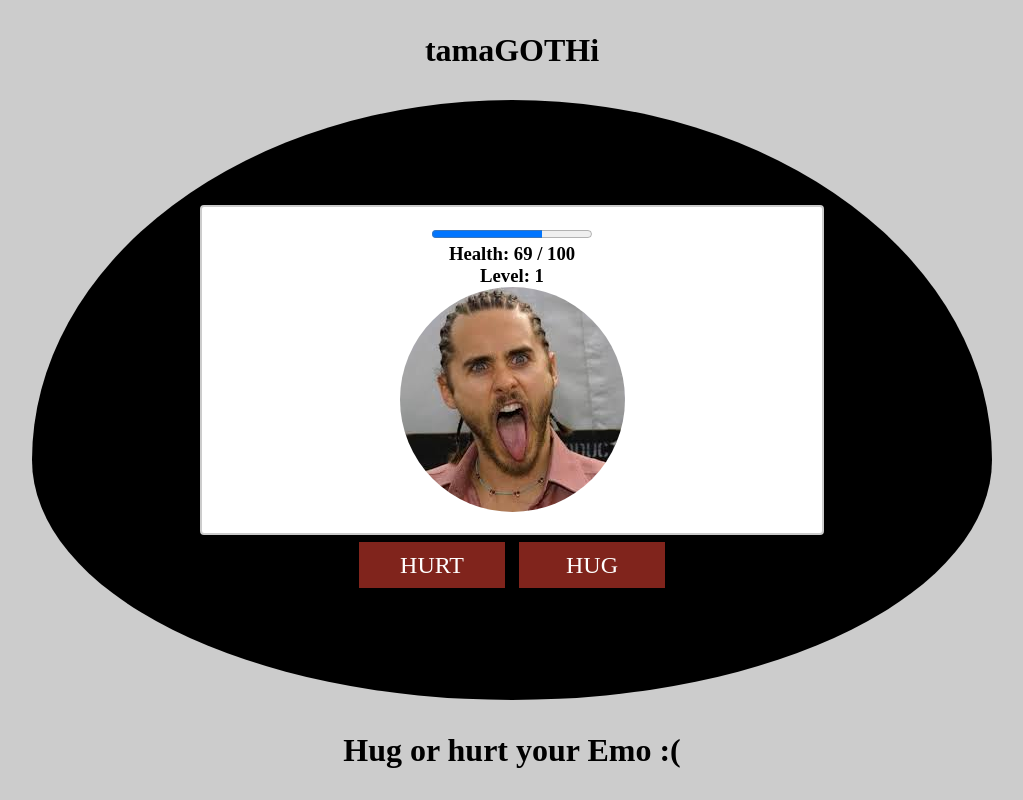
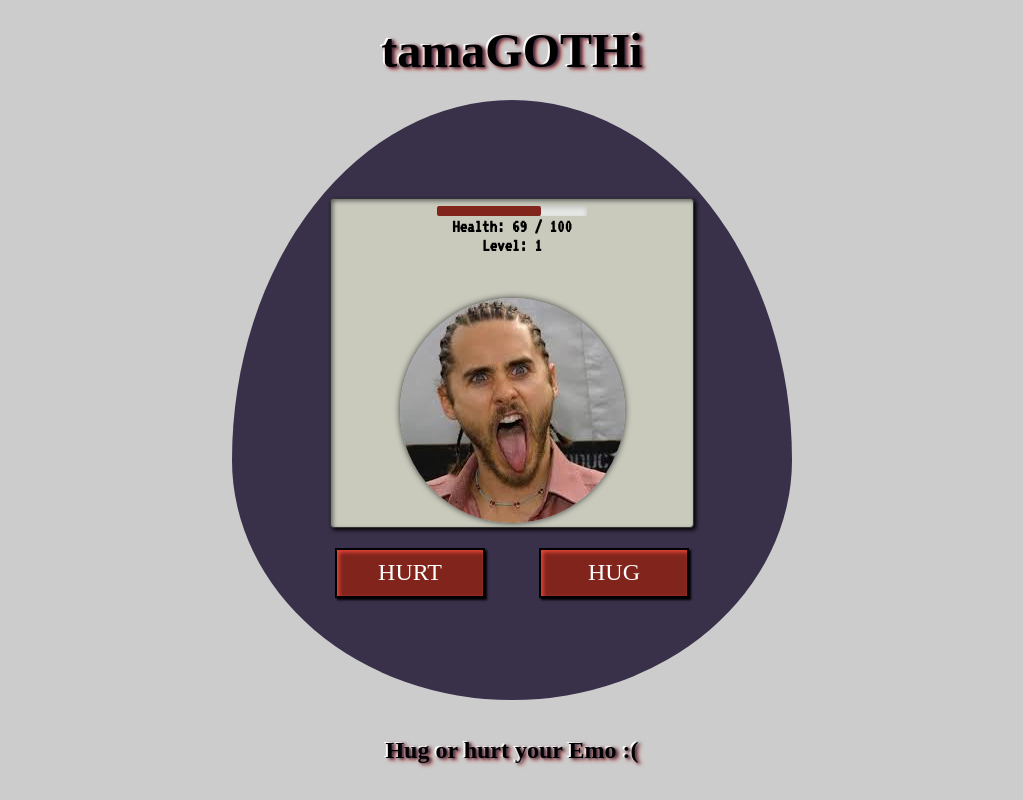
Before and after one commit to fac-14/tamagothi, a React app: page / in a window 1280 px wide. Both pictures are taken after a click on the button "Leto!". Shown: the whole page, without its empty margins (128-1151 px from the left). Built offline with nearby package versions, Linux system fonts and the light colour scheme; no server answers; a web font is replaced by a local one.

Commit message:
CSS styling and positioning.

```diff
--- a/public/style.css
+++ b/public/style.css
@@ -10,27 +10,76 @@ body {
   background: #CCC;
 }
 
+p {
+  font-family: 'VT323', monospace;
+  text-align: center;
+}
+
 h1 {
+  font-size: 3rem;
+}
+
+h1, h2 {
   font-family: "Frijole", cursive;
+  text-shadow:
+    2px 1px 3px #39304A,
+    3px 2px 4px #b73328,
+    -2px -1px #FFF;
 }
 
 h3 {
+  font-family: 'VT323', monospace;
   text-align: center;
 }
 
 img {
   border-radius: 50%;
+  box-shadow: 0px 0px 6px #333;
 }
 
 button {
   width: 150px;
   height: 50px;
   margin: 5px;
+  margin-top: 20px;
   color: white;
   font-family: Frijole, cursive;
   background: #80241C;
   border: 2px black solid;
   font-size: 1.5rem;
+  box-shadow:
+    2px 2px 2px #000,
+    inset 2px 2px 4px #ee4839;
+}
+
+button:hover {
+  background: #b73328;
+}
+
+button:active {
+  background: #b73328;
+  transform: translate(1px, 3px);
+}
+
+progress[value] {
+  /* Reset the default appearance */
+  -webkit-appearance: none;
+   appearance: none;
+
+  width: 150px;
+  height: 10px;
+}
+
+progress[value]::-webkit-progress-bar {
+  background-color: #E6E8E6;
+  border-radius: 2px;
+  box-shadow: 0 2px 5px rgba(0, 0, 0, 0.15) inset;
+}
+
+progress[value]::-webkit-progress-value {
+  background: #80241C;
+    border-radius: 2px;
+    background-size: 35px 20px, 100% 100%, 100% 100%;
 }
 
 #main {
@@ -71,9 +120,9 @@ button {
   flex-direction: column;
   align-items: center;
   justify-content: center;
-   width: 100%;
+   width: 560px;
    height: 100%;
-   background-color: black;
+   background-color: #39304A;
    -webkit-border-radius: 63px 63px 63px 63px / 108px 108px 72px 72px;
    border-radius:         50%  50%  50%  50%  / 60%   60%   40%  40%;
 }
@@ -83,12 +132,22 @@ button {
   flex-direction: column;
   align-items: center;
   justify-content: center;
+  position: relative;
   width: 65%;
   height: 55%;
   border-radius: 4px;
-  border: 2px #ccc solid;
-  background-color: white;
-  box-shadow: inset 2px, 2px, 100px,#ccc;
+  border: 1px #333 solid;
+  background-color: rgb(201, 202, 188);
+  box-shadow:
+    2px 2px 4px #000,
+    inset 2px 2px 4px #666;
+}
+
+#buttons {
+  display: flex;
+  align-items: center;
+  justify-content: space-between;
+  width: 65%;
 }
 
 #banner {
@@ -97,3 +156,18 @@ button {
   justify-content: center;
   grid-area: c;
 }
+
+#loading {
+  display: flex;
+  flex-direction: column;
+}
+
+#status {
+  position: absolute;
+  top: 0;
+}
+
+#avatar {
+  position: absolute;
+  bottom: 0;
+}
--- a/src/components/banner/banner.js
+++ b/src/components/banner/banner.js
@@ -8,7 +8,7 @@ export default class Banner extends React.Component {
   render() {
     return (
       <div id="banner">
-        <h1>{this.state.message}</h1>
+        <h2>{this.state.message}</h2>
       </div>
     );
   }
--- a/src/components/egg/index.js
+++ b/src/components/egg/index.js
@@ -43,19 +43,19 @@ export default class Egg extends React.Component {
     this.setState({ lyricHidden: false }, () => {
       setTimeout(() => {
         this.setState({ lyricHidden: true });
-      }, 3000);
+      }, 1500);
     });
   };
 
   hurtMe = event => {
     console.log("lyrics ", this.state.lyrics);
     const newStats = decreaseHealth(this.state.health, this.state.level);
-    const newAvatar = checkAvatar(this.state.level, avatarObj, this.state.name);
     this.setState({
       health: newStats[0],
-      level: newStats[1],
-      avatarObj: newAvatar
+      level: newStats[1]
     });
+    const newAvatar = checkAvatar(this.state.level, avatarObj, this.state.name);
+    this.setState({ avatarObj: newAvatar });
     pickRandomLyric();
     const trackNumber = pickRandomLyric();
     const splitLyric = this.state.lyrics[trackNumber].split("?")[0];
@@ -66,30 +66,18 @@ export default class Egg extends React.Component {
   hugMe = event => {
     console.log("lyrics ", this.state.lyrics);
     const newStats = increaseHealth(this.state.health, this.state.level);
-    const newAvatar = checkAvatar(this.state.level, avatarObj, this.state.name);
     this.setState({
       health: newStats[0],
-      level: newStats[1],
-      avatarObj: newAvatar
+      level: newStats[1]
     });
+    const newAvatar = checkAvatar(this.state.level, avatarObj, this.state.name);
+    this.setState({ avatarObj: newAvatar });
     pickRandomLyric();
     const trackNumber = pickRandomLyric();
     const splitLyric = this.state.lyrics[trackNumber].split("?")[0];
     this.setState({ randomLyric: splitLyric });
     this.toggleLyric();
   };
-
-  // componentDidMount() {
-  //   const trackIDone = 85839311;
-  //   const trackIDtwo = 153938197;
-  //   const trackIDthree = 114306264;
-  //   const trackOne = getLyrics(trackIDone);
-  //   const trackTwo = getLyrics(trackIDtwo);
-  //   const trackThree = getLyrics(trackIDthree);
-  //   Promise.all([trackOne, trackTwo, trackThree]).then(tracks => {
-  //     this.setState({ lyrics: tracks });
-  //   });
-  // }
 
   render() {
     if (this.state.name === null) {
```
